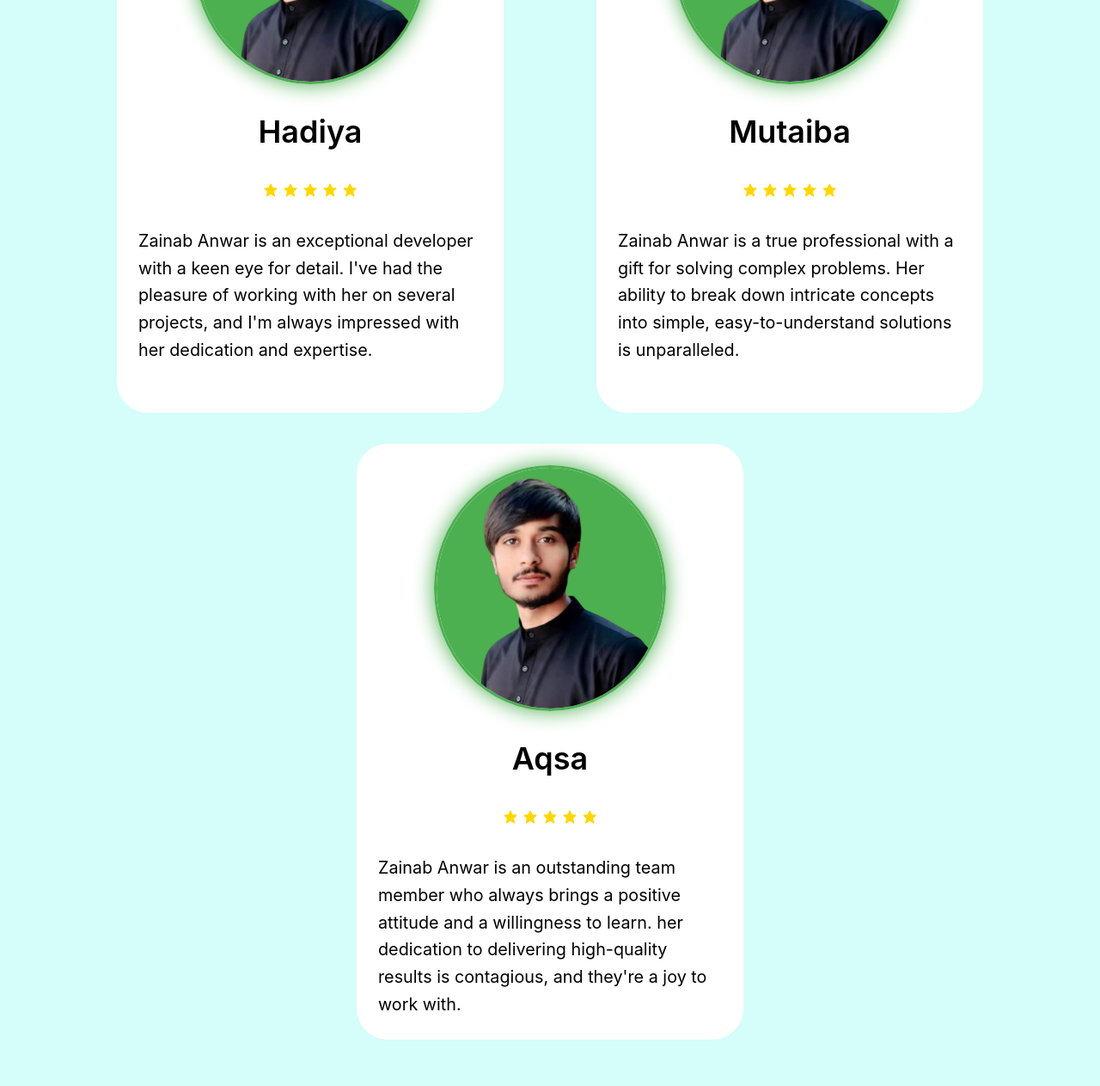
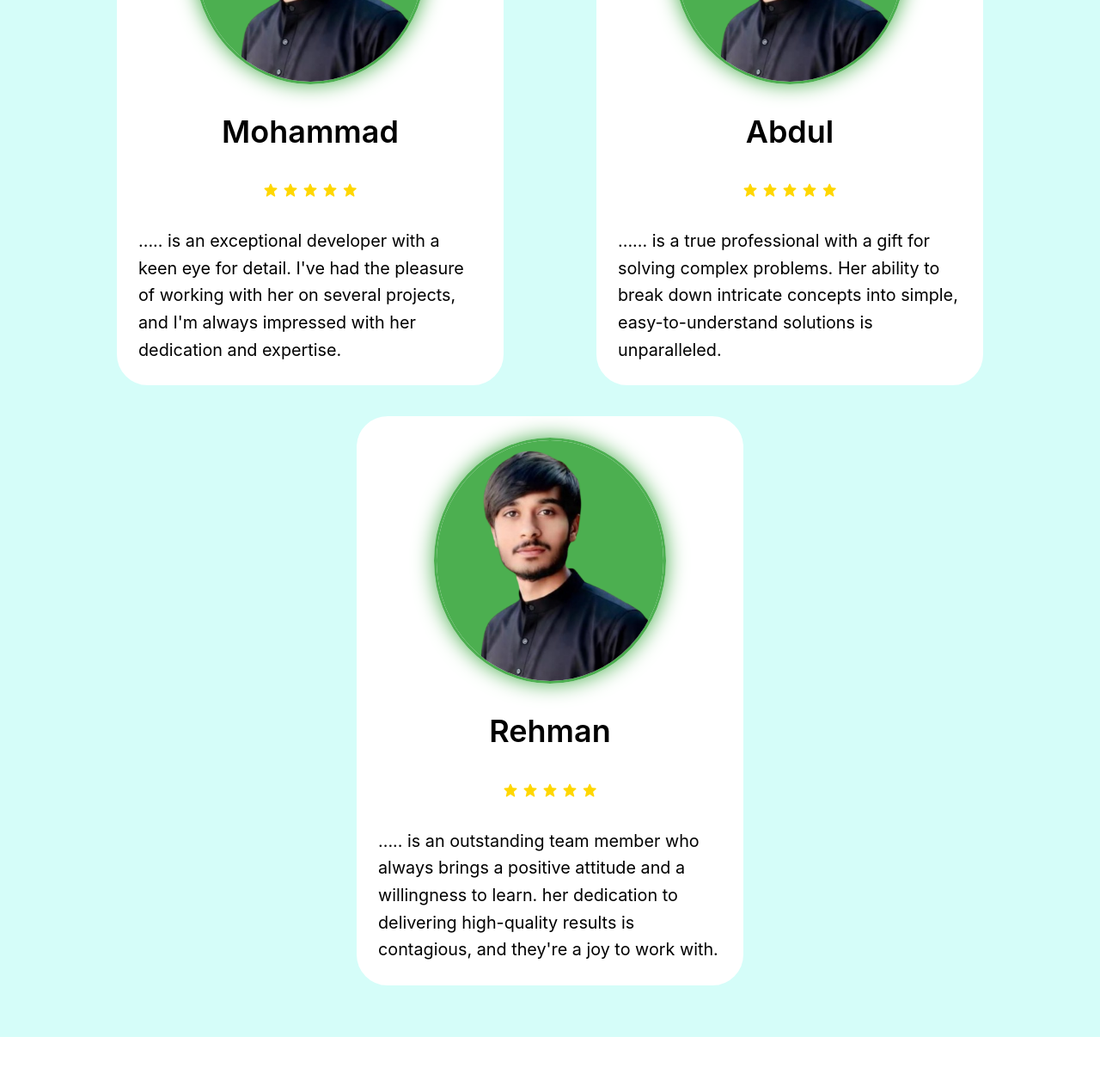
Before and after one commit to abdulrehman930-star/Abdul-Rehman-Portfolio, a plain HTML site: page index.html in a window 1280 px wide. Shown: the part 3040-4303 px from the top of the page at 86% size. Drawn offline with nearby package versions, Linux system fonts and the light colour scheme; a script that the page names is missing.

Commit message:
Updated portfolio with new changes

```diff
--- a/index.html
+++ b/index.html
@@ -108,7 +108,7 @@
             <div class="wrapper">
                 <div class="testimonial-item">
                     <img src="images/123.png" alt="">
-                    <h2>Hadiya</h2>
+                    <h2>Mohammad</h2>
                     <div class="rating">
                         <i class="bx bxs-star" id="star"></i>
                         <i class="bx bxs-star" id="star"></i>
@@ -116,13 +116,13 @@
                         <i class="bx bxs-star" id="star"></i>
                         <i class="bx bxs-star" id="star"></i>
                     </div>
-                    <p>Zainab Anwar is an exceptional developer with a keen eye for detail. I've had the
+                    <p>..... is an exceptional developer with a keen eye for detail. I've had the
                         pleasure of working with her on several projects, and I'm always impressed with her
                         dedication and expertise.</p>
                 </div>
                 <div class="testimonial-item">
                     <img src="images/123.png" alt="">
-                    <h2>Mutaiba</h2>
+                    <h2>Abdul</h2>
                     <div class="rating">
                         <i class="bx bxs-star" id="star"></i>
                         <i class="bx bxs-star" id="star"></i>
@@ -130,13 +130,13 @@
                         <i class="bx bxs-star" id="star"></i>
                         <i class="bx bxs-star" id="star"></i>
                     </div>
-                    <p> Zainab Anwar is a true professional with a gift for solving complex problems.
+                    <p> ...... is a true professional with a gift for solving complex problems.
                         Her ability to break down intricate concepts into simple, easy-to-understand solutions
                         is unparalleled.</p>
                 </div>
                 <div class="testimonial-item">
                     <img src="images/123.png" alt="">
-                    <h2>Aqsa</h2>
+                    <h2>Rehman</h2>
                     <div class="rating">
                         <i class="bx bxs-star" id="star"></i>
                         <i class="bx bxs-star" id="star"></i>
@@ -144,7 +144,7 @@
                         <i class="bx bxs-star" id="star"></i>
                         <i class="bx bxs-star" id="star"></i>
                     </div>
-                    <p>Zainab Anwar is an outstanding team member who always brings a positive attitude and
+                    <p>..... is an outstanding team member who always brings a positive attitude and
                         a willingness to learn. her dedication to delivering high-quality results is contagious,
                         and they're a joy to work with.</p>
                 </div>
```
